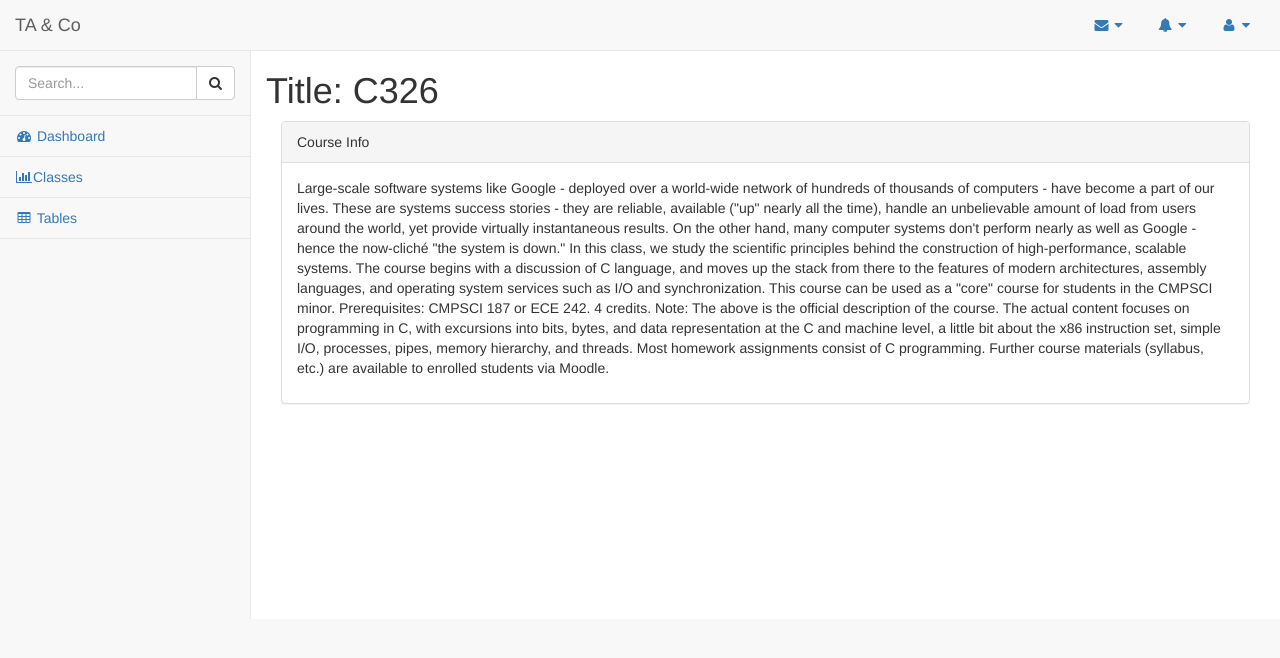
After one commit to Vinecnt/BASS-V, a Django app: template project1/bassv/taco/templates/taco/course_detail.html in a window 1280 px wide. The commit adds this page. Shown: the top 658 px of the page. Run offline with Django 3.2, Linux system fonts and the light colour scheme; the template is opened without the code that fills it: values that come from a table or form of the project are taken from there, others are empty; data comes from the database, SQL or seed files in the repository; some libraries are stand-ins or nearby versions.

Commit message:
add the course_detail

```diff
--- /dev/null
+++ b/project1/bassv/taco/templates/taco/course_detail.html
@@ -0,0 +1,30 @@
+{% extends "base_generic.html" %}
+
+{% block content %}
+  <h1>Title: {{ course}}</h1>
+  <div class="col-lg-12">
+      <div class="panel panel-default">
+          <div class="panel-heading">
+              Course Info
+          </div>
+          <!-- /.panel-heading -->
+          <div class="panel-body">
+              <p>
+                Large-scale software systems like Google - deployed over a world-wide network of hundreds of thousands of computers - have become a part of our lives. These are systems success stories - they are reliable, available ("up" nearly all the time), handle an unbelievable amount of load from users around the world, yet provide virtually instantaneous results. On the other hand, many computer systems don't perform nearly as well as Google - hence the now-cliché "the system is down." In this class, we study the scientific principles behind the construction of high-performance, scalable systems. The course begins with a discussion of C language, and moves up the stack from there to the features of modern architectures, assembly languages, and operating system services such as I/O and synchronization. This course can be used as a "core" course for students in the CMPSCI minor. Prerequisites: CMPSCI 187 or ECE 242. 4 credits.
+                Note:  The above is the official description of the course. The actual content focuses on programming in C, with excursions into bits, bytes, and data representation at the C and machine level, a little bit about the x86 instruction set, simple I/O, processes, pipes, memory hierarchy, and threads. Most homework assignments consist of C programming.
+                Further course materials (syllabus, etc.) are available to enrolled students via Moodle.
+              </p>
+          </div>
+          <!-- .panel-body -->
+      </div>
+      <!-- /.panel -->
+  </div>
+
+
+
+
+
+
+
+  </div>
+{% endblock %}
--- a/project1/bassv/taco/templates/taco/course_list.html
+++ b/project1/bassv/taco/templates/taco/course_list.html
@@ -7,9 +7,9 @@
     <ul>
 
       {% for course in course_list %}
-
+      <li>
         <a href="{{ course.get_absolute_url }}">{{ course}}</a>
-
+      </li>
       {% endfor %}
 
     </ul>
--- a/project1/bassv/taco/urls.py
+++ b/project1/bassv/taco/urls.py
@@ -5,5 +5,6 @@ from . import views
 
 urlpatterns = [
     url(r'^$', views.index, name='index'),
-    url(r'^courses/$', views.CourseListView.as_view(), name='courses')
+    url(r'^courses/$', views.CourseListView.as_view(), name='courses'),
+    url(r'^course/(?P<pk>\d+)$', views.CourseDetailView.as_view(), name='course-detail'),
 ]
--- a/project1/bassv/taco/views.py
+++ b/project1/bassv/taco/views.py
@@ -29,3 +29,6 @@ def index(request):
 
 class CourseListView(generic.ListView):
     model = Course
+
+class CourseDetailView(generic.DetailView):
+    model = Course
```
